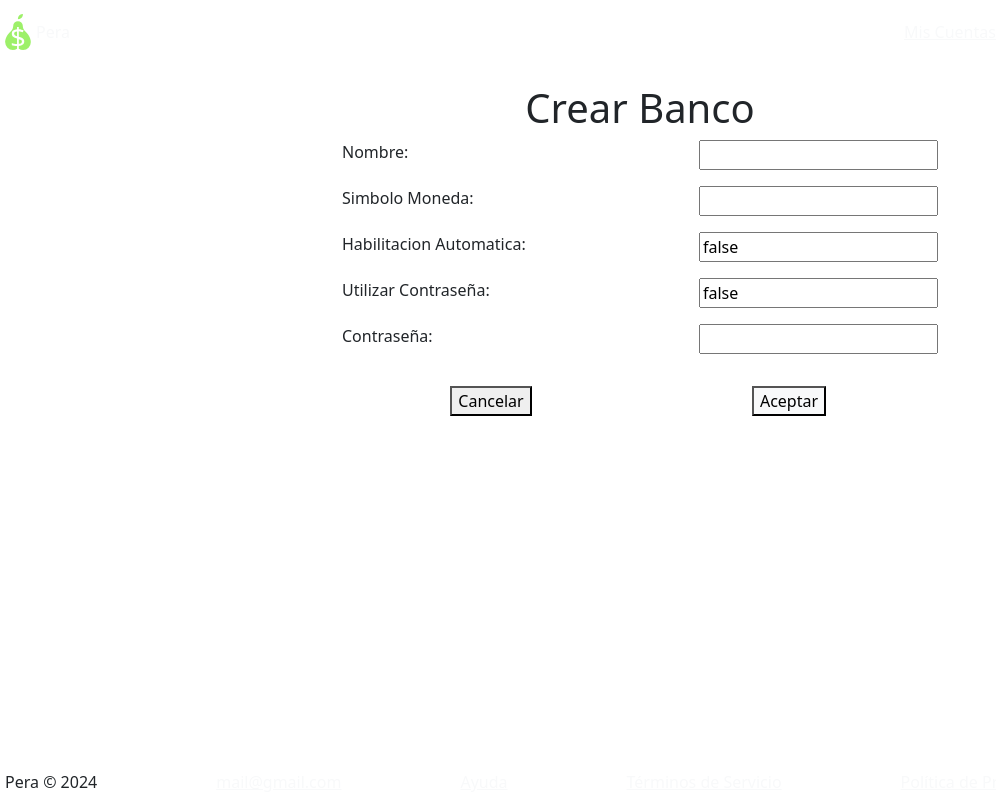
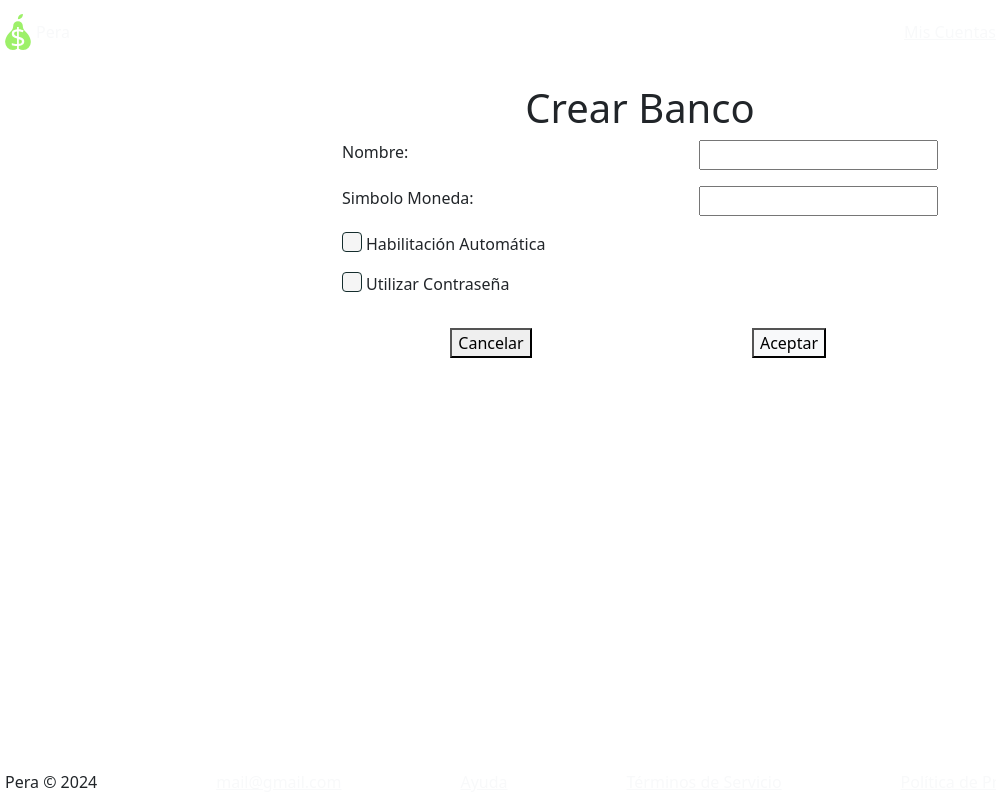
Before and after one commit to SebaOgas/Pera-Front-End, a SvelteKit app: page /CrearBanco in a window 1280 px wide. Shown: the whole page, without its empty margins (0-996 px from the left). Built offline with nearby package versions, Linux system fonts and the light colour scheme; grey boxes are pictures that could not be loaded.

Commit message:
Minor bugfixes

```diff
--- a/src/lib/CheckBox.svelte
+++ b/src/lib/CheckBox.svelte
@@ -3,12 +3,13 @@
     export let name: string = "";
     export let checked: boolean = false;
     export let value: string = "on";
+    export let classes: string = "";
 </script>
 
 
 <label class="checkbox">
-    <input type="checkbox" {name} {checked} {value}/>
-    {label}
+    <input type="checkbox" {name} {value} bind:checked/>
+    <span class="{classes}">{label}</span>
 </label>
 
 
--- a/src/routes/(rutas)/CrearBanco/+page.svelte
+++ b/src/routes/(rutas)/CrearBanco/+page.svelte
@@ -1,4 +1,5 @@
 <script lang="ts">
+	import CheckBox from "$lib/CheckBox.svelte";
 import type DTOCrearBanco from "./DTOCrearBanco";
 
 	import { ServicioCrearBanco } from "./ServicioCrearBanco";
@@ -14,12 +15,15 @@
 
     let error : string = "";
 
+    let finalizado = false;
+
     async function crearBanco() {
         let resp : string = await ServicioCrearBanco.crear(dto);
         if (resp.length !== 0) {
             error = resp;
             return;
         }
+        finalizado = true;
     }
 
     async function back() {
@@ -27,10 +31,15 @@
         window.history.back();
     }
 
+
+
+
+
 </script>
 
 <div class="container w-50 h-100">
     <h1 class="text-center text-dark text-bold">Crear Banco</h1>
+    {#if !finalizado}
         <div class="d-flex justify-content-between w-100 mb-3">
             <span class="text-medium text-darker">Nombre:</span>
             <input type="text" bind:value={dto.nombre}>
@@ -40,26 +49,33 @@
             <input type="text" bind:value={dto.simboloMoneda}>
         </div>
         <div class="d-flex justify-content-between w-100 mb-3">
-        <span class="text-medium text-darker">Habilitacion Automatica:</span>
-        <input type="boolean" bind:value={dto.habilitacionAutomatica}>
+            <CheckBox label="Habilitación Automática" classes="text-medium" bind:checked={dto.habilitacionAutomatica}/>
         </div>
         <div class="d-flex justify-content-between w-100 mb-3">
-        <span class="text-medium text-darker">Utilizar Contraseña:</span>
-        <input type="boolean" bind:value={dto.usarPassword}>
+            <CheckBox label="Utilizar Contraseña" classes="text-medium" bind:checked={dto.usarPassword}/>
         </div>
+        {#if dto.usarPassword}
             <div class="d-flex justify-content-between w-100 mb-3">
                 <span class="text-medium text-darker">Contraseña:</span>
                 <input type="password" bind:value={dto.password}>
             </div>
+        {/if}
         <div class="d-flex justify-content-center w-100 mb-3">
             <span class="text-medium text-dark">{error}</span>
         </div>
         <div style="display: flex;">
             <div class="d-flex justify-content-center w-100">
-            <button class="bg-darker text-lighter text-big" on:click={back}>Cancelar</button>
+                <button class="bg-darker text-lighter text-medium" on:click={back}>Cancelar</button>
             </div>
             <div class="d-flex justify-content-center w-100">
-            <button class="bg-light text-darker text-big" on:click={crearBanco}>Aceptar</button>
+                <button class="bg-light text-darker text-medium" on:click={crearBanco}>Aceptar</button>
             </div>
         </div>
+    {:else}
+        <div style="display: flex;">
+            <div class="d-flex justify-content-center w-100">
+                <button class="bg-light text-darker text-medium" on:click={() => {window.location.href = "/AdministrarBancoPropio";}}>Finalizar</button>
             </div>
+        </div>
+    {/if}
+</div>
--- a/src/routes/(rutas)/CrearBanco/ServicioCrearBanco.ts
+++ b/src/routes/(rutas)/CrearBanco/ServicioCrearBanco.ts
@@ -5,12 +5,13 @@ const BASE_URL = "http://localhost:8080";
 export const ServicioCrearBanco = {
 
     crear: async (dto: DTOCrearBanco) : Promise<string> => {
-        const response = await fetch(`${BASE_URL}/Banco/crearBanco`, {
+        const response = await fetch(`${BASE_URL}/CrearBanco/crear`, {
             method: "POST",
             headers: {
                 'Content-Type': 'application/json'
             },
             mode: 'cors',
+            credentials: "include",
             body: JSON.stringify(dto)
         });
         const data = await response.text();
```
Lines whose indentation alone changed are shown as unchanged.
